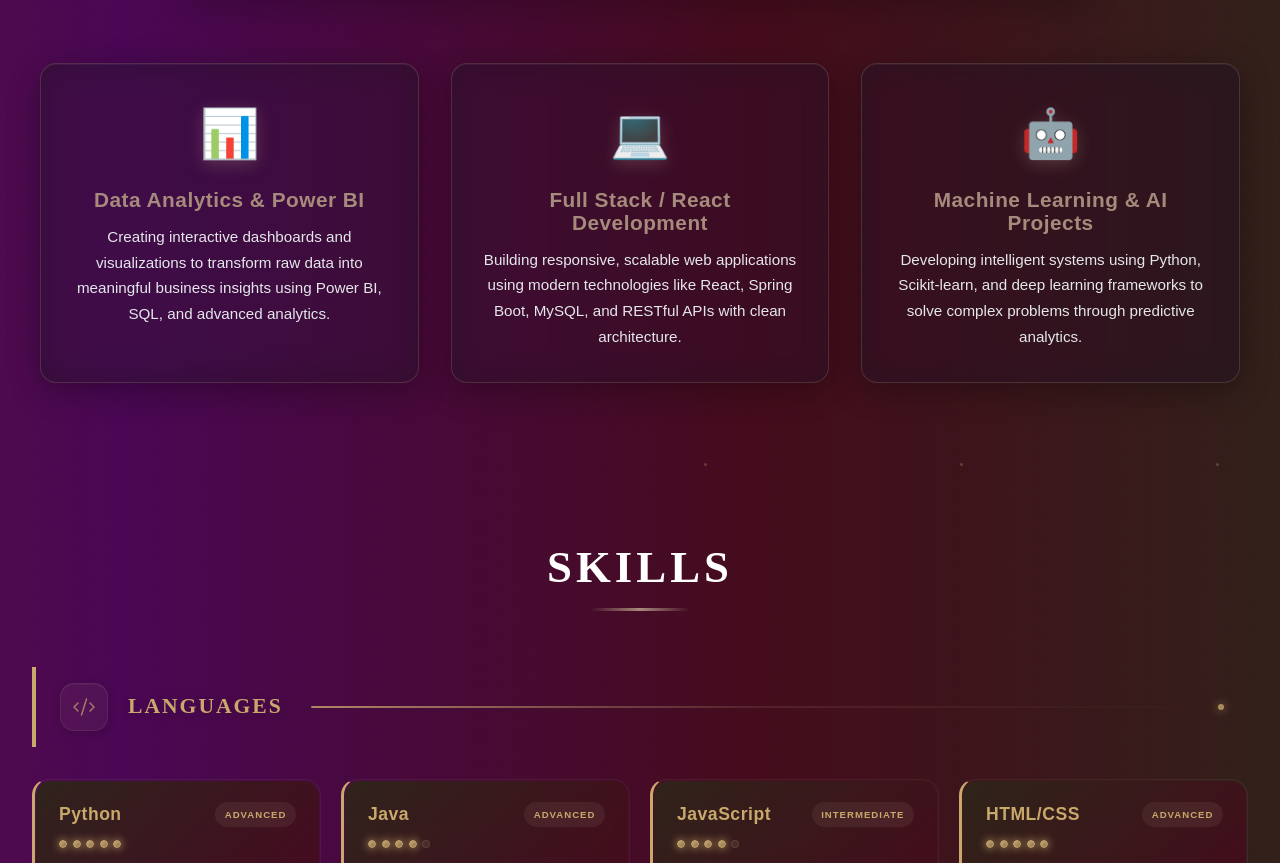
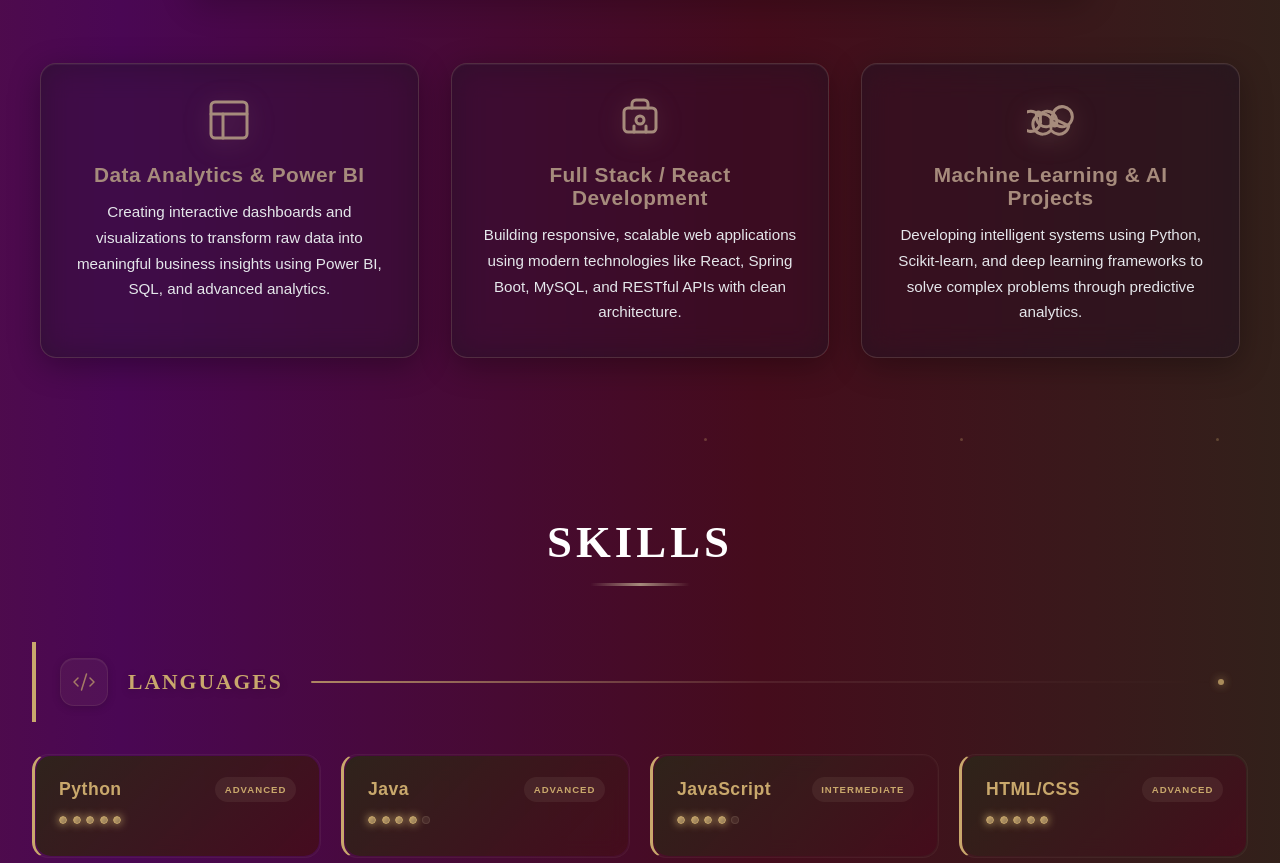
Before and after one commit to RamaSaiJahnavi/Portfolio, a React (Vite) app in the folder Desktop/portfolio/: page / in a window 1280 px wide. Shown: the part 1266-2129 px from the top of the page. Built offline with nearby package versions, Linux system fonts and the light colour scheme.

Commit message:
Replace emoji with premium SVG icons in About section

```diff
--- a/Desktop/portfolio/src/components/About.jsx
+++ b/Desktop/portfolio/src/components/About.jsx
@@ -15,19 +15,39 @@ function About() {
 
         <div className="about-highlights">
           <div className="highlight-card">
-            <div className="highlight-icon">📊</div>
+            <div className="highlight-icon">
+              <svg xmlns="http://www.w3.org/2000/svg" width="48" height="48" viewBox="0 0 24 24" fill="none" stroke="currentColor" strokeWidth="1.5" strokeLinecap="round" strokeLinejoin="round">
+                <rect width="18" height="18" x="3" y="3" rx="2"/>
+                <path d="M3 9h18"/>
+                <path d="M9 21V9"/>
+              </svg>
+            </div>
             <h3>Data Analytics & Power BI</h3>
             <p>Creating interactive dashboards and visualizations to transform raw data into meaningful business insights using Power BI, SQL, and advanced analytics.</p>
           </div>
 
           <div className="highlight-card">
-            <div className="highlight-icon">💻</div>
+            <div className="highlight-icon">
+              <svg xmlns="http://www.w3.org/2000/svg" width="48" height="48" viewBox="0 0 24 24" fill="none" stroke="currentColor" strokeWidth="1.5" strokeLinecap="round" strokeLinejoin="round">
+                <rect width="16" height="12" x="4" y="6" rx="2"/>
+                <path d="M9 18v-3"/>
+                <path d="M15 18v-3"/>
+                <path d="M8 6V4a2 2 0 0 1 2-2h4a2 2 0 0 1 2 2v2"/>
+                <circle cx="12" cy="12" r="2"/>
+              </svg>
+            </div>
             <h3>Full Stack / React Development</h3>
             <p>Building responsive, scalable web applications using modern technologies like React, Spring Boot, MySQL, and RESTful APIs with clean architecture.</p>
           </div>
 
           <div className="highlight-card">
-            <div className="highlight-icon">🤖</div>
+            <div className="highlight-icon">
+              <svg xmlns="http://www.w3.org/2000/svg" width="48" height="48" viewBox="0 0 24 24" fill="none" stroke="currentColor" strokeWidth="1.5" strokeLinecap="round" strokeLinejoin="round">
+                <path d="M12 16v-4"/>
+                <path d="M12 8h.01"/>
+                <path d="M20.9 14.9c-.5 2.7-2.9 4.6-5.6 4.1-1.1-.2-2.1-.7-2.9-1.5l-.4-.4-.4.4c-1.9 2-5.1 2.1-7.1.2s-2.1-5.1-.2-7.1c.8-.8 1.8-1.3 2.9-1.5 2.7-.5 5.1 1.4 5.6 4.1.1.5.1 1 0 1.5V14c0 .6.4 1 1 1s1-.4 1-1v-.7c.1-.5.1-1 0-1.5-.5-2.7-2.9-4.6-5.6-4.1-1.1.2-2.1.7-2.9 1.5l-.4.4-.4-.4c-1.9-2-5.1-2.1-7.1-.2s-2.1 5.1-.2 7.1c.8.8 1.8 1.3 2.9 1.5 2.7.5 5.1-1.4 5.6-4.1.1-.5.1-1 0-1.5V9c0-.6-.4-1-1-1s-1 .4-1 1v.7c-.1.5-.1 1 0 1.5.5 2.7 2.9 4.6 5.6 4.1 1.1-.2 2.1-.7 2.9-1.5l.4-.4.4.4c1.9 2 5.1 2.1 7.1.2s2.1-5.1.2-7.1c-.8-.8-1.8-1.3-2.9-1.5-2.7-.5-5.1 1.4-5.6 4.1-.1.5-.1 1 0 1.5z"/>
+              </svg>
+            </div>
             <h3>Machine Learning & AI Projects</h3>
             <p>Developing intelligent systems using Python, Scikit-learn, and deep learning frameworks to solve complex problems through predictive analytics.</p>
           </div>
--- a/Desktop/portfolio/src/styles/About.css
+++ b/Desktop/portfolio/src/styles/About.css
@@ -131,15 +131,28 @@
 }
 
 .highlight-icon {
-  font-size: 3rem;
-  margin-bottom: 1rem;
-  text-align: center;
-  filter: drop-shadow(0 4px 8px rgba(166, 139, 124, 0.3));
-  transition: transform 0.4s cubic-bezier(0.4, 0, 0.2, 1);
+  display: flex;
+  align-items: center;
+  justify-content: center;
+  margin-bottom: 1.25rem;
+  color: #A68B7C;
+  transition: all 0.4s cubic-bezier(0.4, 0, 0.2, 1);
+}
+
+.highlight-icon svg {
+  width: 48px;
+  height: 48px;
+  stroke-width: 1.5;
+  filter: drop-shadow(0 4px 12px rgba(166, 139, 124, 0.3));
 }
 
 .highlight-card:hover .highlight-icon {
-  transform: scale(1.15) rotate(5deg);
+  transform: translateY(-4px) scale(1.08);
+  color: #C9A86C;
+}
+
+.highlight-card:hover .highlight-icon svg {
+  filter: drop-shadow(0 8px 20px rgba(201, 168, 108, 0.4));
 }
 
 .highlight-card h3 {
@@ -187,7 +200,12 @@
   }
 
   .highlight-icon {
-    font-size: 2.5rem;
+    margin-bottom: 1rem;
+  }
+
+  .highlight-icon svg {
+    width: 40px;
+    height: 40px;
   }
 
   .highlight-card h3 {
@@ -232,8 +250,12 @@
   }
 
   .highlight-icon {
-    font-size: 2.25rem;
     margin-bottom: 0.75rem;
+  }
+
+  .highlight-icon svg {
+    width: 36px;
+    height: 36px;
   }
 
   .highlight-card h3 {
@@ -271,7 +293,12 @@
   }
 
   .highlight-icon {
-    font-size: 2rem;
+    margin-bottom: 0.75rem;
+  }
+
+  .highlight-icon svg {
+    width: 32px;
+    height: 32px;
   }
 
   .highlight-card h3 {
```
